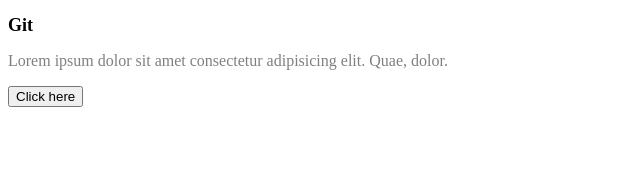
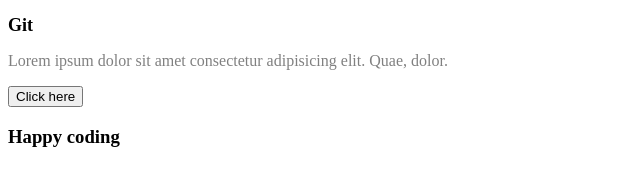
Before and after one commit to rawaimsh/first_commit, a plain HTML site: page index.html in a window 1280 px wide. Shown: the whole page, without its empty margins (0-640 px from the left). Drawn offline with Linux system fonts and the light colour scheme.

Commit message:
Update index.html

```diff
--- a/index.html
+++ b/index.html
@@ -11,5 +11,7 @@
     <h2>Git </h2>
     <p>Lorem ipsum dolor sit amet consectetur adipisicing elit. Quae, dolor.</p>
     <button type="sumbit">Click here</button>
+    <br>
+    <h3>Happy coding</h3>
 </body>
 </html>
```
